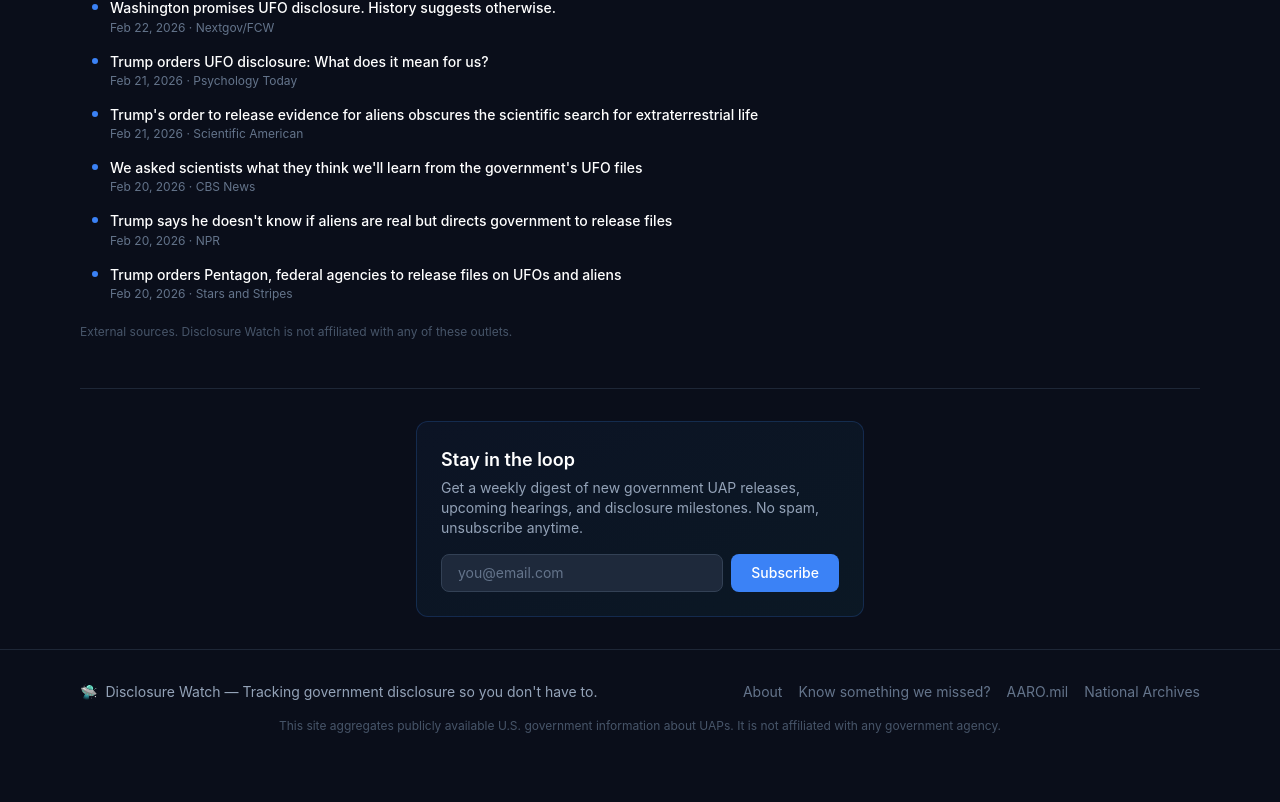
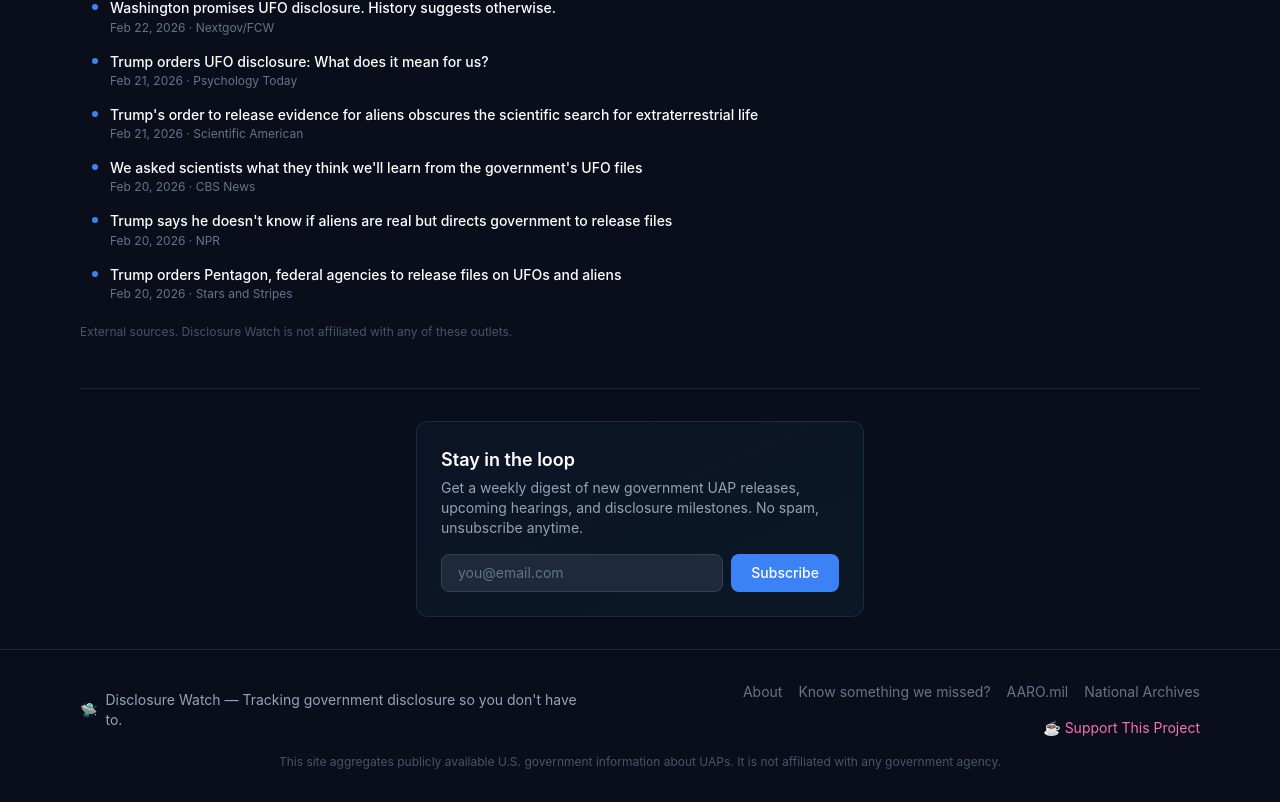
Before and after one commit to pazonada/disclosure-watch, a Next.js app: page / in a window 1280 px wide. Shown: the part 2060-2862 px from the top of the page. Before the commit the page ends 2826 px from the top, so only its background shows below. Built offline with nearby package versions, Linux system fonts and the light colour scheme.

Commit message:
Add Ko-fi support link to footer

```diff
--- a/components/Footer.tsx
+++ b/components/Footer.tsx
@@ -9,7 +9,7 @@ export default function Footer() {
             <span>🛸</span>
             <span>Disclosure Watch — Tracking government disclosure so you don&apos;t have to.</span>
           </div>
-          <div className="flex gap-4 text-sm text-slate-500">
+          <div className="flex flex-wrap justify-center gap-4 text-sm text-slate-500 sm:justify-end">
             <Link href="/about" className="hover:text-slate-300">About</Link>
             <Link href="/submit" className="hover:text-slate-300">Know something we missed?</Link>
             <a
@@ -28,6 +28,14 @@ export default function Footer() {
             >
               National Archives
             </a>
+            <a
+              href="https://ko-fi.com/studiocrux"
+              target="_blank"
+              rel="noopener noreferrer"
+              className="text-pink-400 hover:text-pink-300"
+            >
+              ☕ Support This Project
+            </a>
           </div>
         </div>
         <p className="mt-4 text-center text-xs text-slate-600">
```
